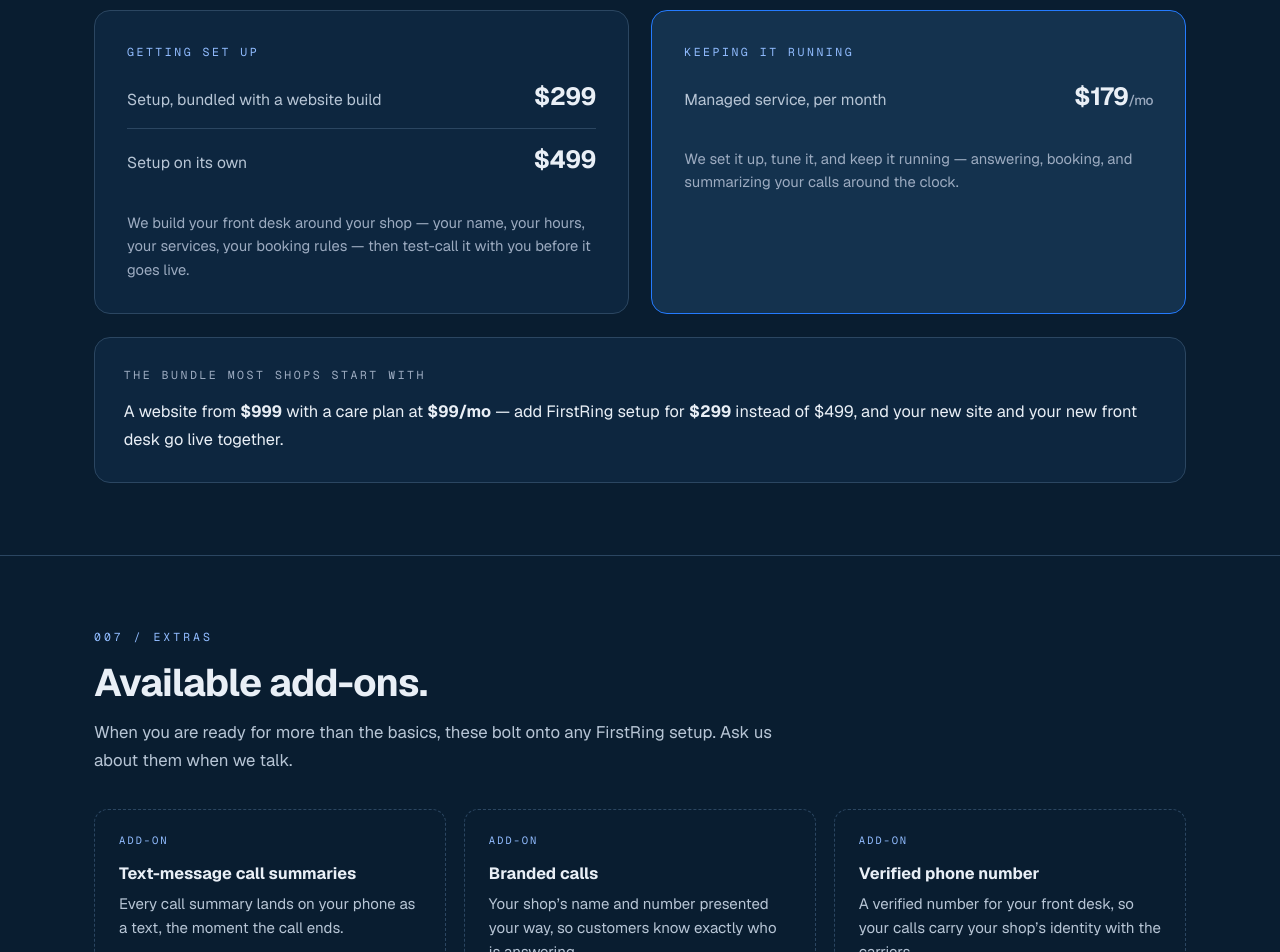
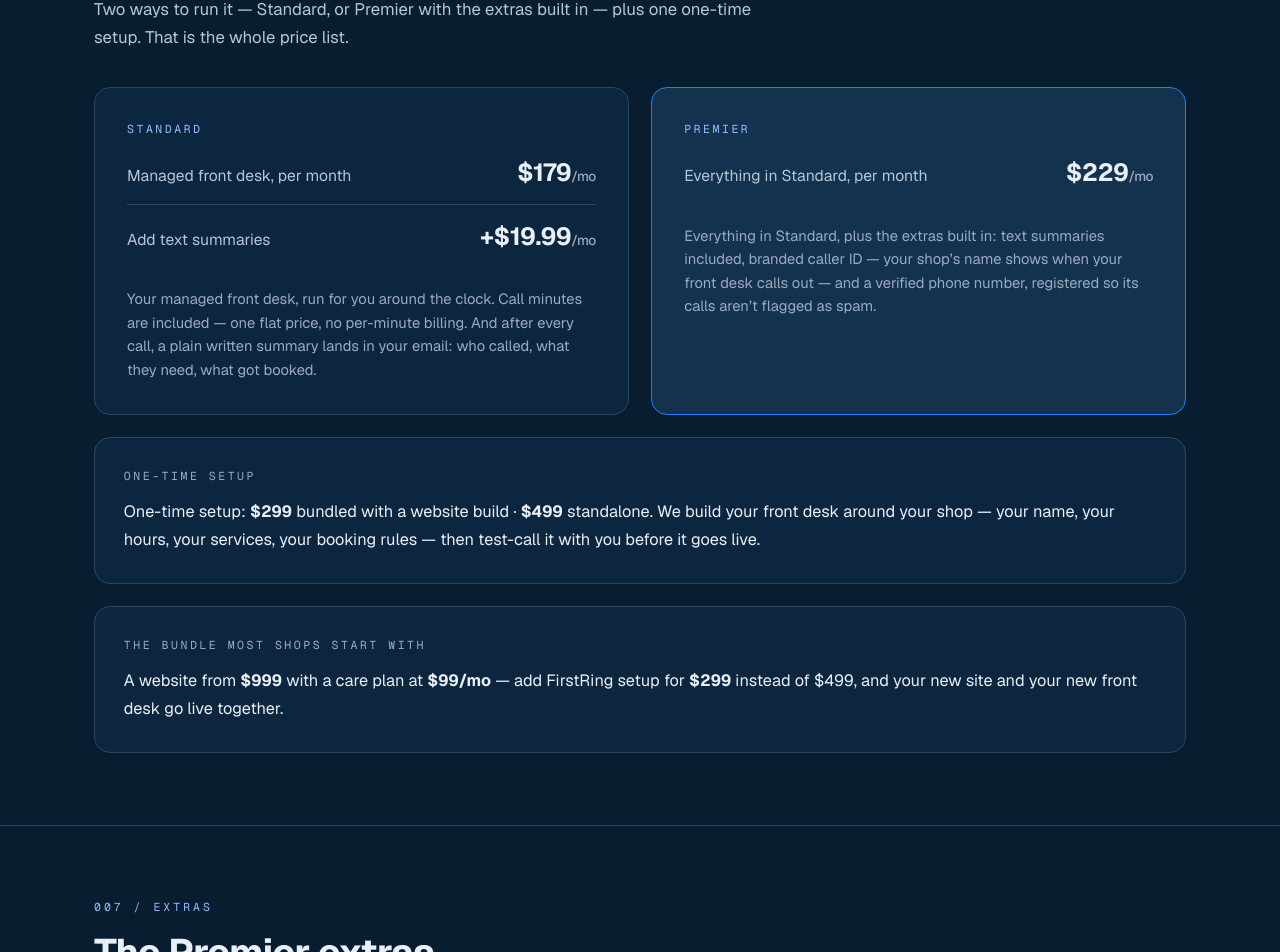
Before and after one commit to seanebones-lang/nexteleven-web, a Next.js app: page /frontdesk in a window 1280 px wide. Shown: the part 6192-7144 px from the top of the page. Built offline with nearby package versions, Linux system fonts and the light colour scheme.

Commit message:
FirstRing: reprice /frontdesk to the decided tiers (79 Standard / +9.99 texting / 29 Premier) + keep-your-number FAQ

```diff
--- a/src/app/frontdesk/page.tsx
+++ b/src/app/frontdesk/page.tsx
@@ -388,7 +388,8 @@ export default function FrontDeskPage() {
               <h3 className={styles.stepTitle}>A customer calls your shop number</h3>
               <p className={styles.stepText}>
                 Day, night, weekend, or while every bay is full — the call comes in the way it
-                always has.
+                always has. Your number doesn&rsquo;t change: the number on your sign is the
+                number your customers keep dialing.
               </p>
             </div>
             <ArrowIcon />
@@ -492,37 +493,54 @@ export default function FrontDeskPage() {
           <p className={styles.kicker}>006 / Pricing</p>
           <h2 className={styles.sectionTitle}>Plain pricing. No quote form.</h2>
           <p className={styles.sectionLede}>
-            Two numbers get you live, and one keeps it running. That is the whole price list.
+            Two ways to run it — Standard, or Premier with the extras built in — plus one
+            one-time setup. That is the whole price list.
           </p>
           <div className={styles.priceGrid}>
             <div className={styles.priceCard}>
-              <p className={styles.priceName}>Getting set up</p>
+              <p className={styles.priceName}>Standard</p>
               <div className={styles.priceRow}>
-                <span className={styles.priceWhat}>Setup, bundled with a website build</span>
-                <span className={styles.priceAmount}>$299</span>
-              </div>
-              <div className={styles.priceRow}>
-                <span className={styles.priceWhat}>Setup on its own</span>
-                <span className={styles.priceAmount}>$499</span>
-              </div>
-              <p className={styles.priceNote}>
-                We build your front desk around your shop — your name, your hours, your services,
-                your booking rules — then test-call it with you before it goes live.
-              </p>
-            </div>
-            <div className={styles.priceCardFeatured}>
-              <p className={styles.priceName}>Keeping it running</p>
-              <div className={styles.priceRow}>
-                <span className={styles.priceWhat}>Managed service, per month</span>
+                <span className={styles.priceWhat}>Managed front desk, per month</span>
                 <span className={styles.priceAmount}>
                   $179<small>/mo</small>
                 </span>
               </div>
+              <div className={styles.priceRow}>
+                <span className={styles.priceWhat}>Add text summaries</span>
+                <span className={styles.priceAmount}>
+                  +$19.99<small>/mo</small>
+                </span>
+              </div>
               <p className={styles.priceNote}>
-                We set it up, tune it, and keep it running — answering, booking, and summarizing
-                your calls around the clock.
+                Your managed front desk, run for you around the clock. Call minutes are included
+                — one flat price, no per-minute billing. And after every call, a plain written
+                summary lands in your email: who called, what they need, what got booked.
               </p>
             </div>
+            <div className={styles.priceCardFeatured}>
+              <p className={styles.priceName}>Premier</p>
+              <div className={styles.priceRow}>
+                <span className={styles.priceWhat}>Everything in Standard, per month</span>
+                <span className={styles.priceAmount}>
+                  $229<small>/mo</small>
+                </span>
+              </div>
+              <p className={styles.priceNote}>
+                Everything in Standard, plus the extras built in: text summaries included,
+                branded caller ID — your shop&rsquo;s name shows when your front desk calls out
+                — and a verified phone number, registered so its calls aren&rsquo;t flagged as
+                spam.
+              </p>
+            </div>
+          </div>
+          <div className={styles.panel} style={{ marginTop: "1.4rem" }}>
+            <p className={styles.audioLabel}>One-time setup</p>
+            <p className={styles.summaryText} style={{ fontSize: "1.02rem" }}>
+              One-time setup: <strong>$299</strong> bundled with a website build ·{" "}
+              <strong>$499</strong> standalone. We build your front desk around your shop — your
+              name, your hours, your services, your booking rules — then test-call it with you
+              before it goes live.
+            </p>
           </div>
           <div className={styles.panel} style={{ marginTop: "1.4rem" }}>
             <p className={styles.audioLabel}>The bundle most shops start with</p>
@@ -539,33 +557,33 @@ export default function FrontDeskPage() {
       <section className={styles.section} id="extras">
         <div className={styles.wrap}>
           <p className={styles.kicker}>007 / Extras</p>
-          <h2 className={styles.sectionTitle}>Available add-ons.</h2>
+          <h2 className={styles.sectionTitle}>The Premier extras.</h2>
           <p className={styles.sectionLede}>
-            When you are ready for more than the basics, these bolt onto any FirstRing setup. Ask
-            us about them when we talk.
+            These three come together in Premier at $229/mo. The first one — text-message
+            summaries — can also be added to Standard on its own, for $19.99/mo.
           </p>
           <ul className={styles.extras}>
             <li className={styles.extra}>
-              <p className={styles.extraTag}>Add-on</p>
+              <p className={styles.extraTag}>Premier · or +$19.99/mo on Standard</p>
               <p className={styles.extraTitle}>Text-message call summaries</p>
               <p className={styles.extraText}>
                 Every call summary lands on your phone as a text, the moment the call ends.
               </p>
             </li>
             <li className={styles.extra}>
-              <p className={styles.extraTag}>Add-on</p>
-              <p className={styles.extraTitle}>Branded calls</p>
+              <p className={styles.extraTag}>Premier</p>
+              <p className={styles.extraTitle}>Branded caller ID</p>
               <p className={styles.extraText}>
-                Your shop&rsquo;s name and number presented your way, so customers know exactly
-                who is answering.
+                When your front desk calls a customer back, your shop&rsquo;s name shows on
+                their caller ID — not an unknown number.
               </p>
             </li>
             <li className={styles.extra}>
-              <p className={styles.extraTag}>Add-on</p>
+              <p className={styles.extraTag}>Premier</p>
               <p className={styles.extraTitle}>Verified phone number</p>
               <p className={styles.extraText}>
-                A verified number for your front desk, so your calls carry your shop&rsquo;s
-                identity with the carriers.
+                Your front desk&rsquo;s number is registered and verified, so its calls
+                aren&rsquo;t flagged as spam.
               </p>
             </li>
           </ul>
@@ -599,17 +617,19 @@ export default function FrontDeskPage() {
             <details className={styles.faqItem}>
               <summary>What do I actually get after a call?</summary>
               <p className={styles.faqAnswer}>
-                A short written summary: who called, what they need, and what was booked — like
-                the real one shown above. If you add text-message summaries, it lands on your
-                phone as a text after every call.
+                A short written summary by email: who called, what they need, and what was booked
+                — like the real one shown above. Want that summary as a text the moment the call
+                ends? Add text-message summaries for $19.99/mo, or take Premier at $229/mo, where
+                they&rsquo;re included.
               </p>
             </details>
             <details className={styles.faqItem}>
-              <summary>Do I need a new phone number?</summary>
+              <summary>Do I have to change my phone number?</summary>
               <p className={styles.faqAnswer}>
-                Not necessarily. FirstRing can answer on a number we set up for your shop, or your
-                existing shop line can be forwarded to it. We will walk through which fits your
-                shop when we set you up.
+                No. The number on your sign, your trucks, and your Google listing stays yours. We
+                either forward it to your FirstRing line — every call, only the calls you&rsquo;d
+                otherwise miss, or after hours only — or connect it directly. Your customers dial
+                the same number they always have; we just answer it.
               </p>
             </details>
             <details className={styles.faqItem}>
```
